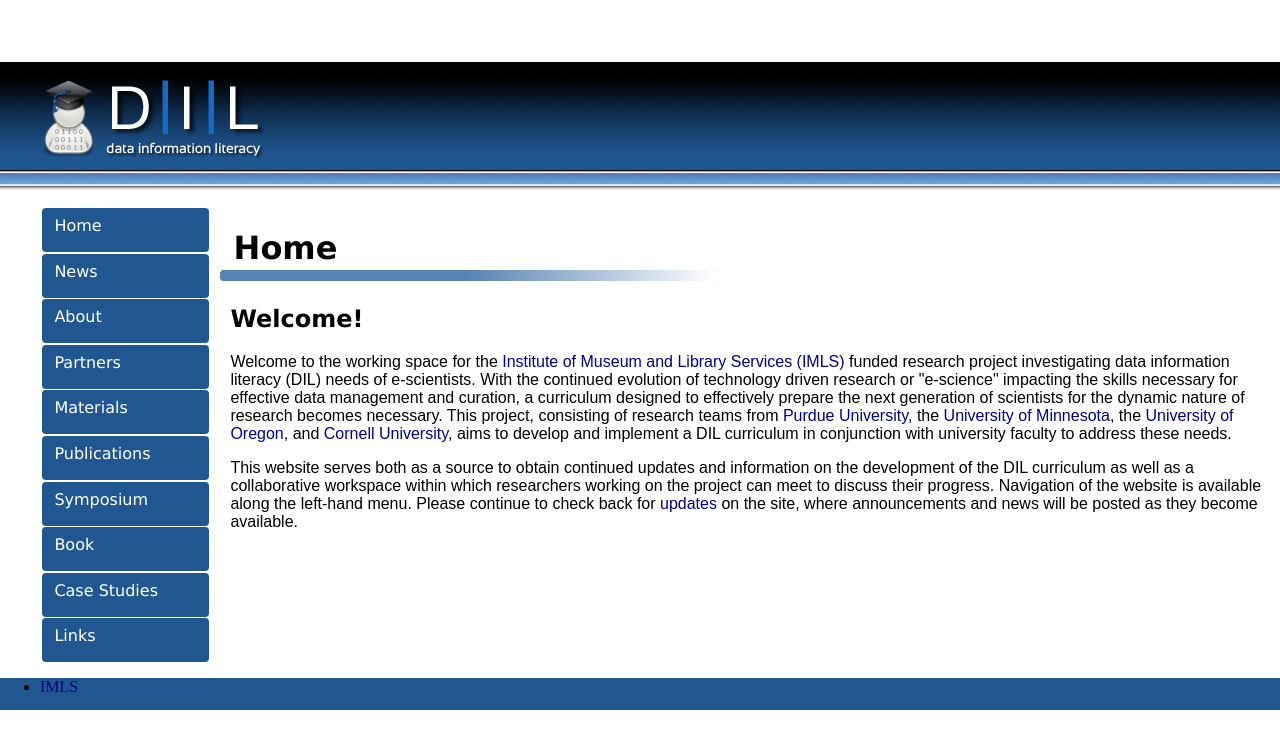
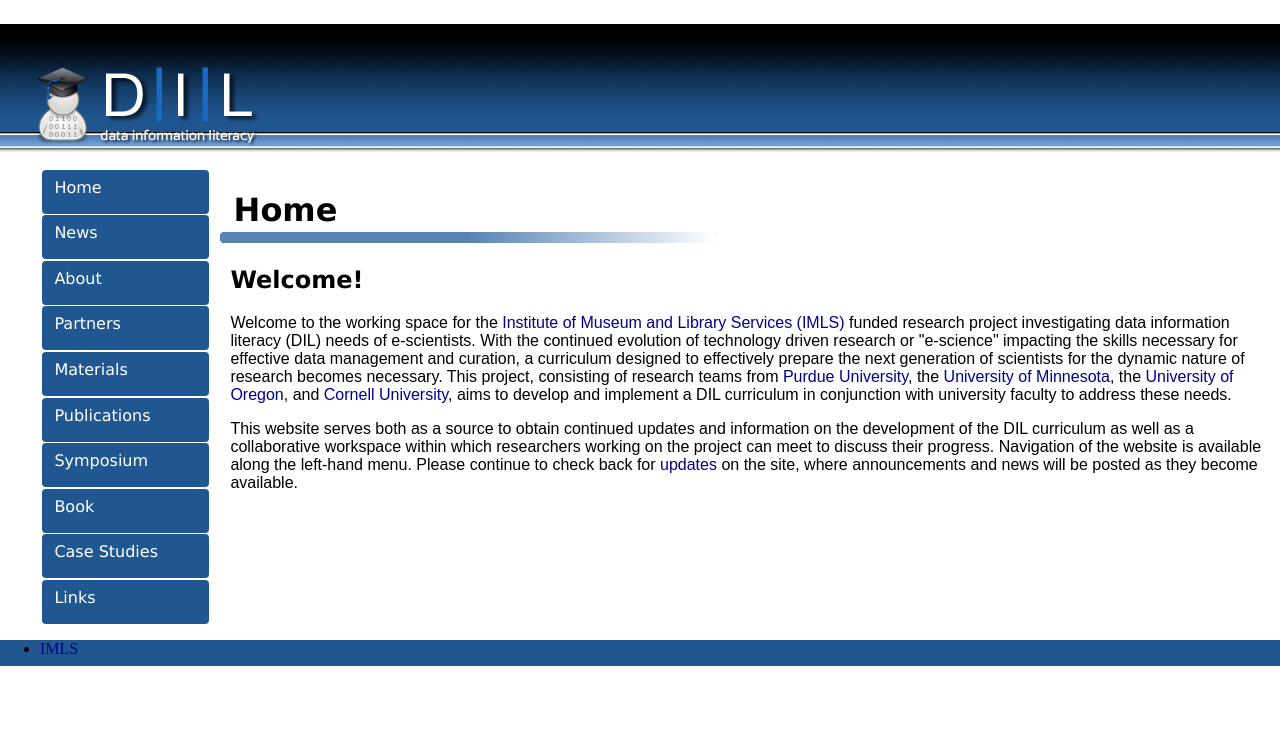
Before and after one commit to datainfolit/datainfolit, a Jekyll site: the page built from index.html, in a window 1280 px wide. Shown: the top 749 px of the page. Built offline with Jekyll 4.4.1, drawn with Linux system fonts in a browser that asks for light colours.

Commit message:
Update main.css

```diff
--- a/css/main.css
+++ b/css/main.css
@@ -87,16 +87,16 @@
 header {
     background: url('../images/header5.png') repeat-x bottom;
     width: 100%;
-    height: 1em;
-    padding-top: 4em;
-    padding-bottom: 7em;
-    padding-left: 2em;
-    padding-right: 2em;
+    height: 1vw;
+    padding-top: 4vw;
+    padding-bottom: 7vw;
+    padding-left: 2vw;
+    padding-right: 2vw;
 }
 /*footer*/
 footer {
     width: 100%;
-    height: 2em;
+    height: 2vw;
     background: #215791;
     clear: both;
     position: relative;
```
